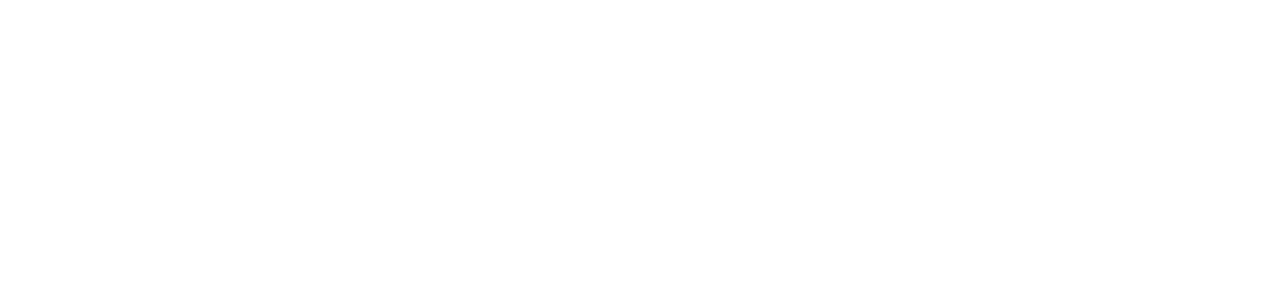
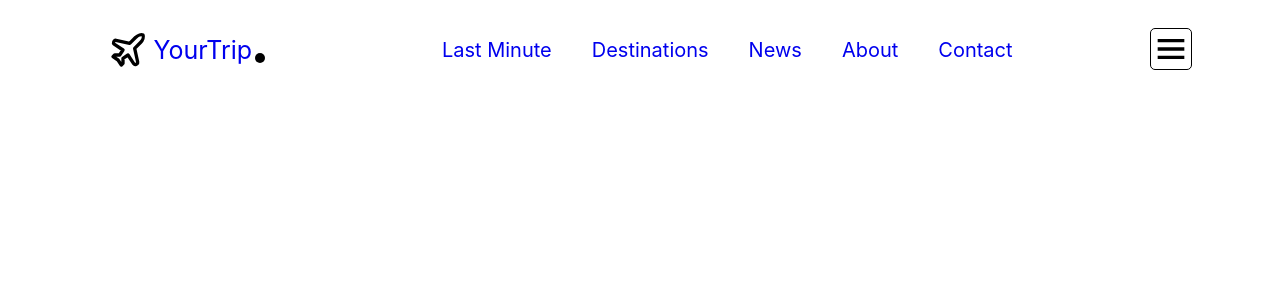
Before and after one commit to hysiu07/travel-website, a React (Create React App) app: page / in a window 1280 px wide. Shown: the top 300 px of the page. Built offline with nearby package versions, Linux system fonts and the light colour scheme.

Commit message:
added nav

```diff
--- a/package.json
+++ b/package.json
@@ -10,8 +10,10 @@
     "@types/node": "^16.18.40",
     "@types/react": "^18.2.20",
     "@types/react-dom": "^18.2.7",
+    "axios": "^1.4.0",
     "react": "^18.2.0",
     "react-dom": "^18.2.0",
+    "react-icons": "^4.10.1",
     "react-router-dom": "^6.15.0",
     "react-scripts": "5.0.1",
     "sass": "^1.65.1",
--- a/src/App.tsx
+++ b/src/App.tsx
@@ -1,7 +1,19 @@
 import './App.css';
+import MainView from './views/MainView';
+// import axios from 'axios';
+// type AxiosType = {
+//   userId: number
+//   id: number
+//   title: string
+//   body: string
+// }
+function App() {
+	// axios.get<AxiosType[]>('https://jsonplaceholder.typicode.com/posts').then(res => console.log(res.data))
+  return (
 
-function App() {
-	return <div className='App'></div>;
+		<div>
+			<MainView />
+		</div>
+	);
 }
-
 export default App;
--- /dev/null
+++ b/src/components/Nav/Nav.scss
@@ -0,0 +1,53 @@
+.nav {
+	display: flex;
+	justify-content: center;
+	align-items: center;
+	width: 100vw;
+	height: 10vh;
+	padding: 10px;
+	&__logo-box {
+		display: flex;
+		align-items: center;
+	}
+	&__logo-link {
+		font-size: 2.5rem;
+		margin-left: 5px;
+		text-decoration: none;
+	}
+	&__logo-dot {
+		position: relative;
+		top: 8px;
+		height: 10px;
+		width: 10px;
+		margin-left: 3px;
+		background-color: black;
+		border-radius: 50%;
+	}
+
+	&__container {
+		display: flex;
+		justify-content: space-around;
+		align-items: center;
+		height: 100%;
+		width: 100%;
+		max-width: 1200px;
+	}
+	&__links {
+		display: flex;
+		li {
+			list-style: none;
+			margin: 0 20px;
+		}
+		a {
+			text-decoration: none;
+			font-size: 2rem;
+		}
+	}
+    &__menu{
+        cursor: pointer;
+    }
+    &__menu-btn{
+        border: 1px solid black;
+        border-radius: 5px;
+    }
+}
--- /dev/null
+++ b/src/components/Nav/Nav.tsx
@@ -0,0 +1,60 @@
+import { LuPlane } from 'react-icons/lu';
+import { BiMenu } from 'react-icons/bi';
+
+import { Link } from 'react-router-dom';
+
+import './Nav.scss';
+
+function Nav() {
+    const i = () => {
+        console.log(window.innerWidth);
+    }
+   window.addEventListener('resize',i)
+	return (
+		<nav className='nav'>
+			<div className='nav__container'>
+				<div className='nav__logo-box'>
+					<LuPlane size={40} className='nav__logo-icon' />
+					{/* <span className='nav__brand-name'>YourTravel</span> */}
+					<Link to='/' className='nav__logo-link'>
+						YourTrip
+					</Link>
+					<span className='nav__logo-dot'></span>
+				</div>
+				<div>
+					<ul className='nav__links'>
+						<li>
+							<a href='#' className='nav__link'>
+								Last Minute
+							</a>
+						</li>
+						<li>
+							<a href='#' className='nav__link'>
+								Destinations
+							</a>
+						</li>
+						<li>
+							<a href='#' className='nav__link'>
+								News
+							</a>
+						</li>
+						<li>
+							<a href='#' className='nav__link'>
+								About
+							</a>
+						</li>
+						<li>
+							<a href='#' className='nav__link'>
+								Contact
+							</a>
+						</li>
+					</ul>
+				</div>
+				<div className='nav__menu'>
+					<BiMenu size={40} className='nav__menu-btn' />
+				</div>
+			</div>
+		</nav>
+	);
+}
+export default Nav;
--- /dev/null
+++ b/src/components/Nav/index.ts
@@ -0,0 +1 @@
+export { default as Nav } from './Nav'
--- a/src/data/directionInfo.ts
+++ b/src/data/directionInfo.ts
@@ -1,4 +1,4 @@
-const directionInfo = [
+export const directionInfo = [
     {
         country: 'Marocco',
         info: "Morocco enchants with its proximity to the ocean, impressive mountain ranges, and deserts. It's an ideal solution for a vacation for those who love sun and exoticism! What should you know about Morocco and why choosing this place for a vacation will be a perfect shot?",
--- a/src/data/travels.ts
+++ b/src/data/travels.ts
@@ -1,4 +1,4 @@
-const travels = [
+export const travels = [
     {
         county: 'Türkiye',
         city: 'Antalya',
--- a/src/index.css
+++ b/src/index.css
@@ -11,3 +11,7 @@
 	font-family: source-code-pro, Menlo, Monaco, Consolas, 'Courier New',
 		monospace;
 }
+
+html {
+	font-size: 62.5%;
+}
--- a/src/index.tsx
+++ b/src/index.tsx
@@ -4,13 +4,17 @@
 import App from './App';
 import reportWebVitals from './reportWebVitals';
 
+import { BrowserRouter } from 'react-router-dom';
+
 const root = ReactDOM.createRoot(
   document.getElementById('root') as HTMLElement
 );
 root.render(
-  <React.StrictMode>
-    <App />
-  </React.StrictMode>
+	<React.StrictMode>
+		<BrowserRouter>
+			<App />
+		</BrowserRouter>
+	</React.StrictMode>
 );
 
 // If you want to start measuring performance in your app, pass a function
--- /dev/null
+++ b/src/views/MainView.tsx
@@ -0,0 +1,9 @@
+import { Nav } from '../components/Nav';
+function MainView() {
+	return (
+		<div>
+			<Nav />
+		</div>
+	);
+}
+export default MainView;
```
Also changed, not shown: src/routes/AppRoutes.tsx (added, +14 -0 lines), 1 other file (tests, documents, lock files or other folders). Lines whose indentation alone changed are shown as unchanged.
